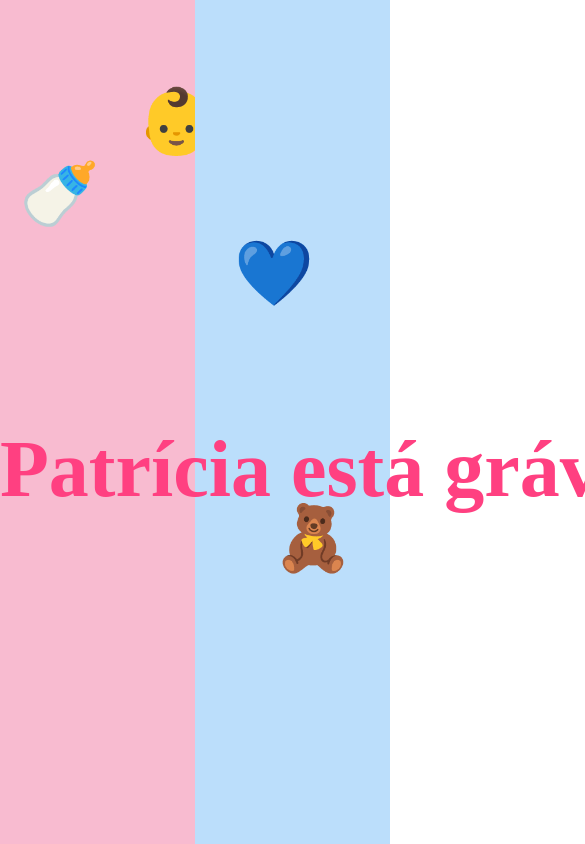
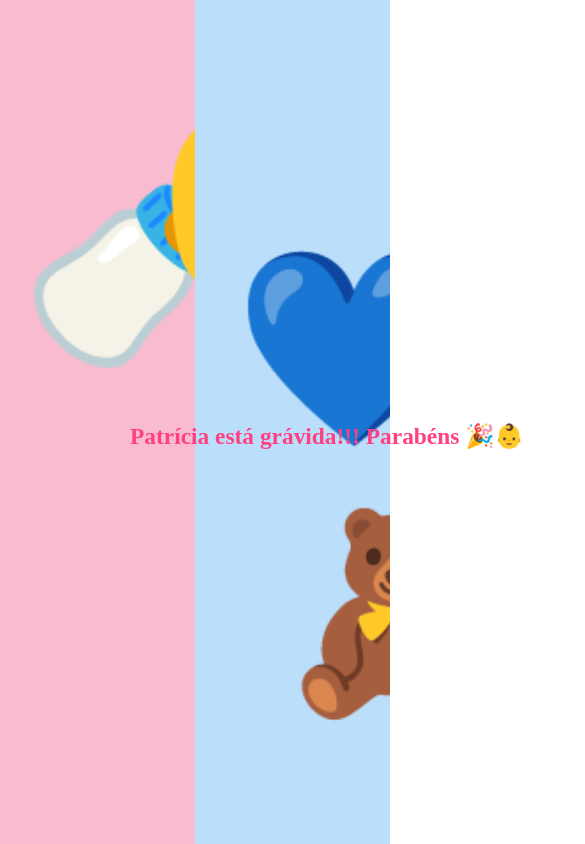
Before and after one commit to aguiardvd/itb2024, a plain HTML site: page patricia.html in a window 390 px wide. Shown: the top 844 px of the page, 585 px wide, since content can reach past the window. Drawn offline with Linux system fonts and the light colour scheme.

Commit message:
Update patricia.html

```diff
--- a/patricia.html
+++ b/patricia.html
@@ -30,7 +30,7 @@
         }
 
         .marquee {
-            font-size: 5em;
+            font-size: 4vw; /* Responsivo: usa % da largura da tela */
             font-weight: bold;
             color: #ff4081;
             text-align: center;
@@ -73,6 +73,18 @@
                 transform: translateY(-20px);
             }
         }
+
+        /* Ajuste adicional para telas pequenas */
+        @media (max-width: 768px) {
+            .marquee {
+                font-size: 6vw; /* Ajusta a fonte para telas menores */
+                animation-duration: 15s; /* Deixa a animação mais suave */
+            }
+
+            .baby-icons span {
+                font-size: 3em; /* Diminui os ícones */
+            }
+        }
     </style>
 </head>
 <body>
```
